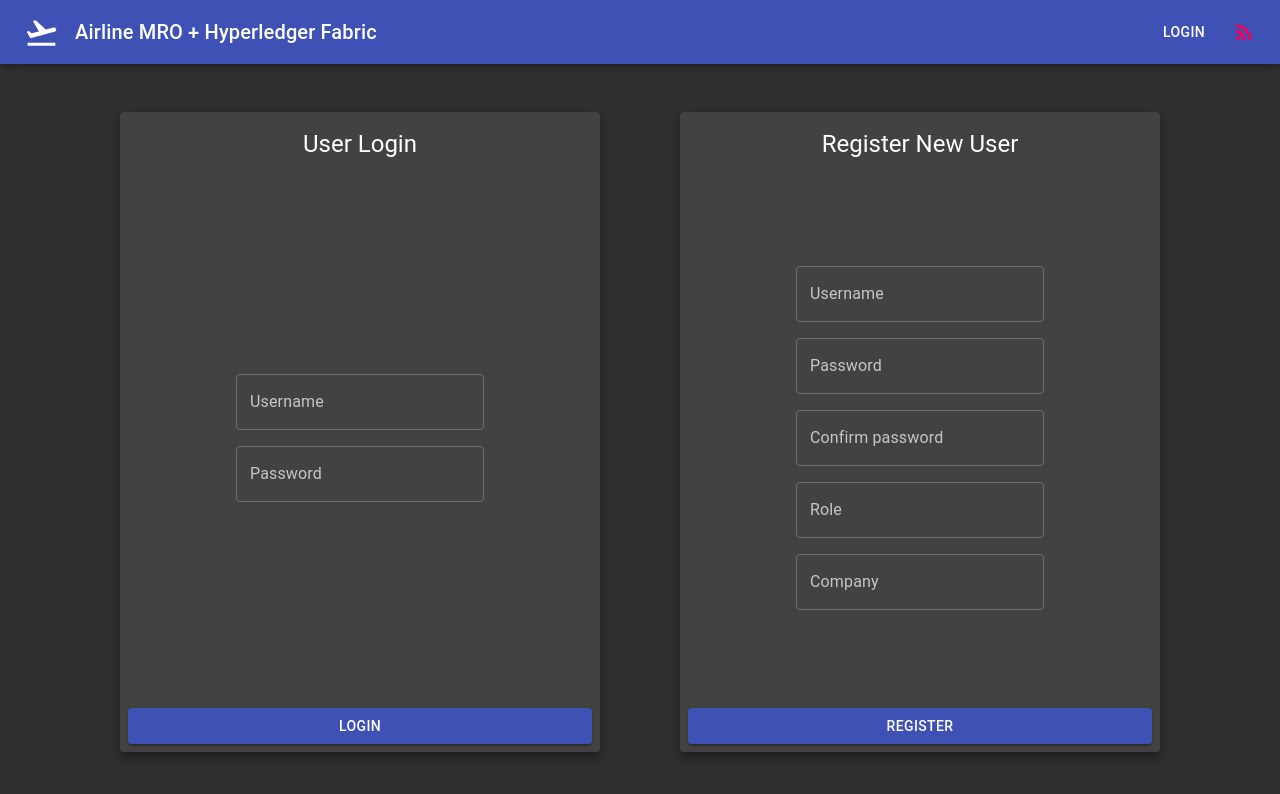
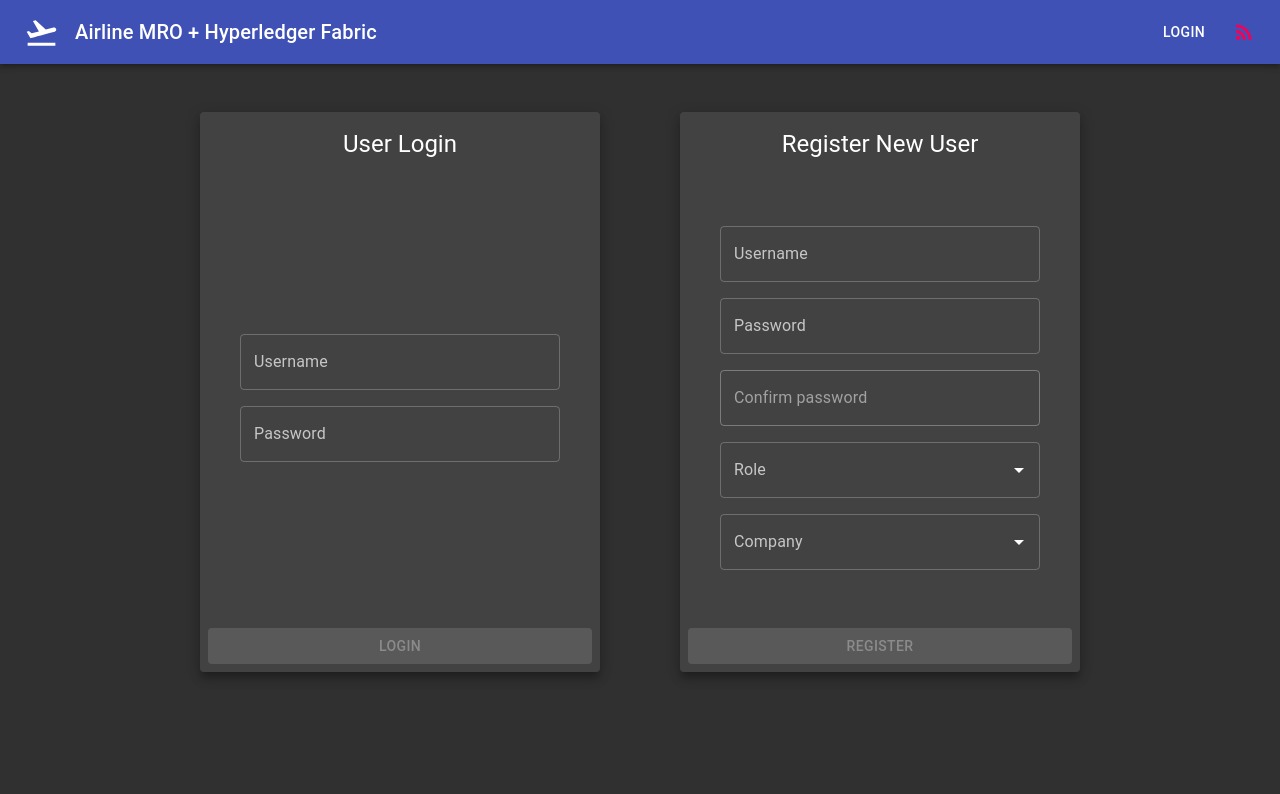
Before and after one commit to gb-blockchain-1920/dApp2_project, a React (Create React App) app in the folder frontend/: page / in a window 1280 px wide. Shown: the top 794 px of the page. Built offline with nearby package versions, Linux system fonts and the light colour scheme.

Commit message:
basic login page complete

```diff
--- a/frontend/package.json
+++ b/frontend/package.json
@@ -5,6 +5,7 @@
   "dependencies": {
     "@material-ui/core": "^4.9.8",
     "@material-ui/icons": "^4.9.1",
+    "@material-ui/lab": "^4.0.0-alpha.48",
     "@testing-library/jest-dom": "^4.2.4",
     "@testing-library/react": "^9.3.2",
     "@testing-library/user-event": "^7.1.2",
--- /dev/null
+++ b/frontend/src/components/AutoCompleteText/AutoCompleteText.css
@@ -0,0 +1,6 @@
+.autoCompleteContainer {
+  display: flex;
+  justify-content: center;
+  align-items: center;
+  max-width: 100%;
+}
--- /dev/null
+++ b/frontend/src/components/AutoCompleteText/AutoCompleteText.js
@@ -0,0 +1,24 @@
+import React from "react";
+import { TextInput } from "../TextInput/TextInput";
+import { Autocomplete } from "@material-ui/lab";
+import "./AutoCompleteText.css"
+
+export const AutoCompleteText = ({
+  options,
+  optionLabel,
+  freeSolo = false,
+  onInputChange,
+  id,
+  ...props
+}) => {
+  return (
+    <Autocomplete
+      options={options}
+      getOptionLabel={optionLabel}
+      freeSolo={freeSolo}
+      onInputChange={onInputChange}
+      className="autoCompleteContainer"
+      renderInput={params => <TextInput {...params} {...props} />}
+    />
+  );
+};
--- a/frontend/src/components/LoginCard/LoginCard.css
+++ b/frontend/src/components/LoginCard/LoginCard.css
@@ -1,20 +1,33 @@
-.card {
+.loginCard-card {
   /* background-color: #424242 !important;
   color: white !important; */
-  min-width: 30rem;
-  min-height: 40rem;
+  width: 100%;
+  height: 100%;
   display: flex;
   flex-direction: column;
 }
 
-.content {
+.loginCard-container {
+  max-width: 75%;
+  width: 25rem;
+  height: 35rem;
+  max-height: 60%;
+}
+
+.loginCard-content {
   flex-grow: 1;
 }
 
-.center {
+.loginCard-center {
   display: flex;
   align-items: center;
   justify-content: center;
   text-align: center;
   flex-direction: column;
 }
+
+@media only screen and (max-width: 600px) {
+  .loginCard-container {
+    height: auto;
+  }
+}
--- a/frontend/src/components/LoginCard/LoginCard.js
+++ b/frontend/src/components/LoginCard/LoginCard.js
@@ -17,11 +17,11 @@ export const LoginCard = ({
   children
 }) => {
   return (
-    <Box mt={6} mx={5}>
-      <Card raised={true} className="card">
-        <CardHeader title={heading} className="center" />
-        <CardContent className="content center">{children}</CardContent>
-        <CardActions className="center">
+    <Box mt={6} mx={5} className="loginCard-container">
+      <Card raised={true} className="loginCard-card">
+        <CardHeader title={heading} className="loginCard-center" />
+        <CardContent className="loginCard-content loginCard-center">{children}</CardContent>
+        <CardActions className="loginCard-center">
           <Button
             fullWidth={true}
             variant="contained"
--- a/frontend/src/components/NavigationBar/NavigationBar.css
+++ b/frontend/src/components/NavigationBar/NavigationBar.css
@@ -1,4 +1,19 @@
-.heading {
+.heading-web {
   padding-left: 1rem;
   flex-grow: 1;
 }
+
+.heading-mobile {
+  display: none;
+}
+
+@media only screen and (max-width: 600px) {
+  .heading-web {
+    display: none;
+  }
+  .heading-mobile {
+    display: block;
+    padding-left: 1rem;
+    flex-grow: 1;
+  }
+}
--- a/frontend/src/components/NavigationBar/NavigationBar.js
+++ b/frontend/src/components/NavigationBar/NavigationBar.js
@@ -13,11 +13,14 @@ import "./NavigationBar.css";
 
 export const NavigationBar = ({connected}) => {
   return (
-    <AppBar position="static">
+    <AppBar position="sticky">
       <Toolbar>
         <FlightTakeoffIcon fontSize="large" />
-        <Typography variant="h6" className="heading">
+        <Typography variant="h6" className="heading-web">
           Airline MRO + Hyperledger Fabric
+        </Typography>
+        <Typography variant="h6" className="heading-mobile">
+          Airline MRO
         </Typography>
         <Box px={2}>
           <Button color="inherit">Login</Button>
--- a/frontend/src/components/TextInput/TextInput.css
+++ b/frontend/src/components/TextInput/TextInput.css
@@ -0,0 +1,4 @@
+.boxWidth {
+  width: 20rem;
+  max-width: 100%;
+}
--- a/frontend/src/components/TextInput/TextInput.js
+++ b/frontend/src/components/TextInput/TextInput.js
@@ -4,8 +4,8 @@ import "./TextInput.css";
 
 export const TextInput = ({ ...props }) => {
   return (
-    <Box my={1}>
-      <TextField {...props} variant="outlined" />
+    <Box my={1} className="boxWidth">
+      <TextField {...props} variant="outlined" fullWidth={true}/>
     </Box>
   );
 };
--- a/frontend/src/container/Login/Login.js
+++ b/frontend/src/container/Login/Login.js
@@ -2,8 +2,29 @@ import React from "react";
 import "./Login.css";
 import { LoginCard } from "../../components/LoginCard/LoginCard";
 import { TextInput } from "../../components/TextInput/TextInput";
+import { AutoCompleteText } from "../../components/AutoCompleteText/AutoCompleteText";
 
 export const Login = () => {
+  const [companies, setCompanies] = React.useState([]);
+  const roles = ["Administrator", "Maintainer"];
+  const [userPass, setUserPass] = React.useState({
+    username: "",
+    password: ""
+  });
+
+  const [newUser, setNewUser] = React.useState({
+    username: "",
+    password: "",
+    verified: "",
+    role: "",
+    company: ""
+  });
+  const [validate, setValidate] = React.useState(false);
+
+  React.useEffect(() => {
+    setCompanies(["Delta", "Air Canada", "KLM"]);
+  }, []);
+
   const loginHandle = () => {
     console.log("login click");
   };
@@ -12,28 +33,97 @@ export const Login = () => {
     console.log("register click");
   };
 
+  const onChangeUserPass = event => {
+    const key = event.target.id;
+    const value = event.target.value;
+    setUserPass(prev => {
+      return { ...prev, [key]: value };
+    });
+  };
+
+  const onChangeNew = event => {
+    const key = event.target.id.replace("New", "");
+    const value = event.target.value;
+    setNewUser(prev => {
+      return { ...prev, [key]: value };
+    });
+  };
+
+  const autocompleteOnChange = (event, handler, key, obj) => {
+    let value = event.target.value;
+    if (typeof value === "number") {
+      value = event.target.innerText.toLowerCase();
+    }
+    handler(prev => {
+      return { ...prev, [key]: value || ""};
+    });
+  }
+
+  const validatePassword = () => {
+    setValidate(newUser.password !== newUser.verified);
+  };
+
   return (
     <div className="container">
       <LoginCard
         heading="User Login"
         onClick={loginHandle}
-        disabled={false}
+        disabled={!Object.values(userPass).every(val => !!val)}
         buttonText="Login"
       >
-        <TextInput label="Username" />
-        <TextInput label="Password" type="password" />
+        <TextInput label="Username" onChange={onChangeUserPass} id="username" />
+        <TextInput
+          label="Password"
+          type="password"
+          onChange={onChangeUserPass}
+          id="password"
+        />
       </LoginCard>
       <LoginCard
         heading="Register New User"
         onClick={registerHandle}
-        disabled={false}
+        disabled={!Object.values(newUser).every(val => !!val)}
         buttonText="Register"
       >
-        <TextInput label="Username"/>
-        <TextInput label="Password" type="password" />
-        <TextInput label="Confirm password" type="password" />
-        <TextInput label="Role" />
-        <TextInput label="Company" />
+        <TextInput label="Username" onChange={onChangeNew} id="usernameNew" />
+        <TextInput
+          label="Password"
+          type="password"
+          onChange={onChangeNew}
+          id="passwordNew"
+        />
+        <TextInput
+          label="Confirm password"
+          type="password"
+          onChange={event => {
+            if (validate) {
+              setValidate(false);
+            }
+            onChangeNew(event);
+          }}
+          id="verified"
+          disabled={!newUser.password}
+          onBlur={validatePassword}
+          error={validate}
+          helperText={validate ? "passwords do not match" : ""}
+        />
+        <AutoCompleteText
+          options={roles}
+          optionLabel={option => option}
+          label="Role"
+          onInputChange={event => {
+            autocompleteOnChange(event, setNewUser, "role", roles)
+          }}
+        />
+        <AutoCompleteText
+          options={companies}
+          optionLabel={option => option}
+          label="Company"
+          freeSolo={newUser.role === "administrator"}
+          onInputChange={event => {
+            autocompleteOnChange(event, setNewUser, "company", companies)
+          }}
+        />
       </LoginCard>
     </div>
   );
```
Also changed, not shown: frontend/src/logo.svg (deleted), 1 other file (tests, documents, lock files or other folders).
